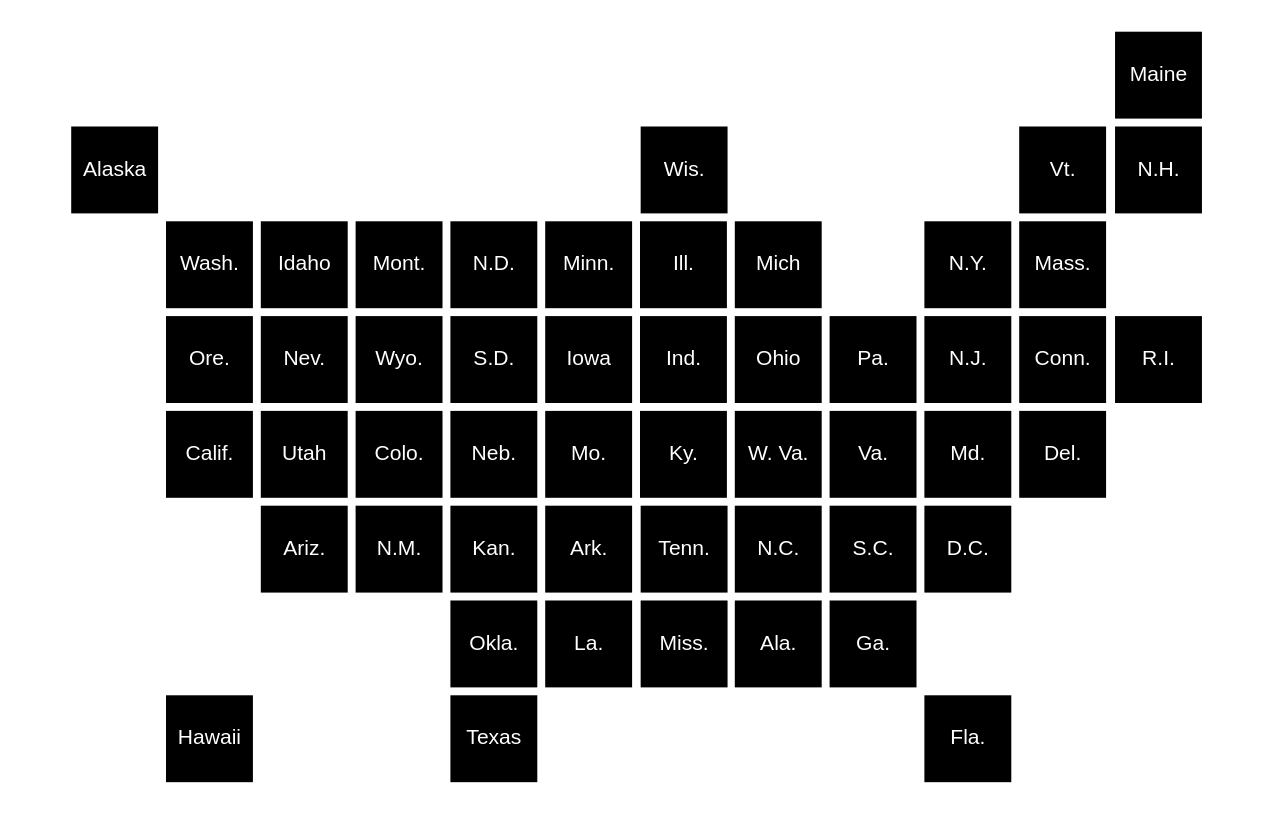
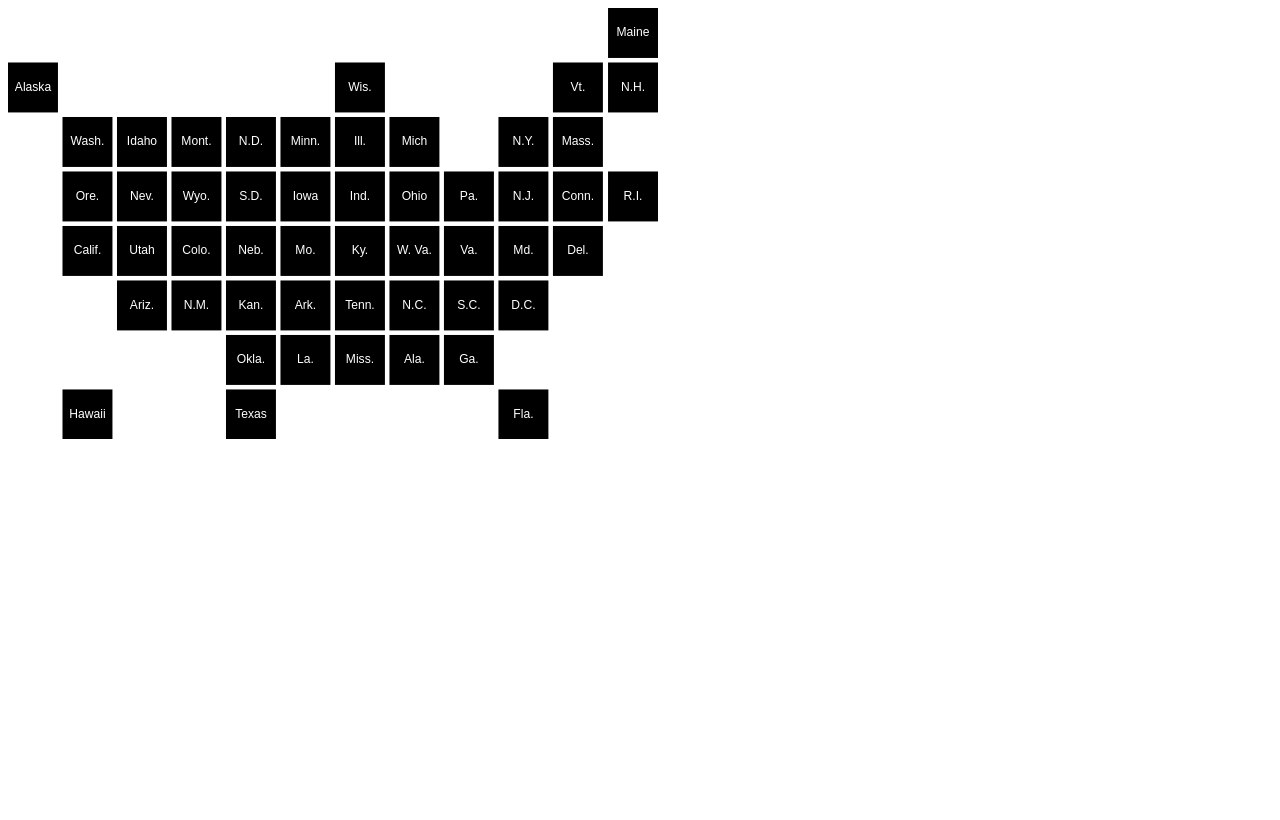
Before and after one commit to charliesmart/d3-square-tile-map, a plain HTML site: page index.html in a window 1280 px wide. Drawn offline with nearby package versions, Linux system fonts and the light colour scheme.

Commit message:
Make height auto-set based on width

```diff
--- a/index.html
+++ b/index.html
@@ -5,8 +5,9 @@
         <script src="/square-tile-map.js"></script>
     </head>
     <body>
+        <div class="map-container" style="width: 650;"></div>
         <script>
-            d3.squareMap.setColors('Blues').drawMap('body');
+            d3.squareMap.setColors('Blues').drawMap('.map-container');
         </script>
     </body>
 </html>
--- a/square-tile-map.js
+++ b/square-tile-map.js
@@ -1,7 +1,6 @@
 (function() {
     d3.squareMap = {
         width: null,
-        height: null,
         colorSet: 'Blues',
         colorNumber: 6,
         labels: true,
@@ -12,8 +11,8 @@
                 "abbr": "AK",
                 "full": "Alaska",
                 "ap": "Alaska",
-                "x": 48,
-                "y": 90,
+                "x": 0,
+                "y": 72,
                 "w": 66,
                 "h": 66
             },
@@ -21,8 +20,8 @@
                 "abbr": "AL",
                 "full": "Alabama",
                 "ap": "Ala.",
-                "x": 552,
-                "y": 450,
+                "x": 504,
+                "y": 432,
                 "w": 66,
                 "h": 66
             },
@@ -30,8 +29,8 @@
                 "abbr": "AR",
                 "full": "Arkansas",
                 "ap": "Ark.",
-                "x": 408,
-                "y": 378,
+                "x": 360,
+                "y": 360,
                 "w": 66,
                 "h": 66
             },
@@ -39,8 +38,8 @@
                 "abbr": "AZ",
                 "full": "Arizona",
                 "ap": "Ariz.",
-                "x": 192,
-                "y": 378,
+                "x": 144,
+                "y": 360,
                 "w": 66,
                 "h": 66
             },
@@ -48,8 +47,8 @@
                 "abbr": "CA",
                 "full": "California",
                 "ap": "Calif.",
-                "x": 120,
-                "y": 306,
+                "x": 72,
+                "y": 288,
                 "w": 66,
                 "h": 66
             },
@@ -57,8 +56,8 @@
                 "abbr": "CO",
                 "full": "Colorado",
                 "ap": "Colo.",
-                "x": 264,
-                "y": 306,
+                "x": 216,
+                "y": 288,
                 "w": 66,
                 "h": 66
             },
@@ -66,8 +65,8 @@
                 "abbr": "CT",
                 "full": "Connecticut",
                 "ap": "Conn.",
-                "x": 768,
-                "y": 234,
+                "x": 720,
+                "y": 216,
                 "w": 66,
                 "h": 66
             },
@@ -75,8 +74,8 @@
                 "abbr": "DC",
                 "full": "Washington, D.C.",
                 "ap": "D.C.",
-                "x": 696,
-                "y": 378,
+                "x": 648,
+                "y": 360,
                 "w": 66,
                 "h": 66
             },
@@ -84,8 +83,8 @@
                 "abbr": "DE",
                 "full": "Delaware",
                 "ap": "Del.",
-                "x": 768,
-                "y": 306,
+                "x": 720,
+                "y": 288,
                 "w": 66,
                 "h": 66
             },
@@ -93,8 +92,8 @@
                 "abbr": "FL",
                 "full": "Florida",
                 "ap": "Fla.",
-                "x": 696,
-                "y": 522,
+                "x": 648,
+                "y": 504,
                 "w": 66,
                 "h": 66
             },
@@ -102,8 +101,8 @@
                 "abbr": "GA",
                 "full": "Georgia",
                 "ap": "Ga.",
-                "x": 624,
-                "y": 450,
+                "x": 576,
+                "y": 432,
                 "w": 66,
                 "h": 66
             },
@@ -111,320 +110,320 @@
                 "abbr": "HI",
                 "full": "Hawaii",
                 "ap": "Hawaii",
-                "x": 120,
-                "y": 522,
+                "x": 72,
+                "y": 504,
                 "w": 66,
                 "h": 66
             },
             "IA": {
                 "full": "Iowa",
                 "ap": "Iowa",
-                "x": 408,
-                "y": 234,
+                "x": 360,
+                "y": 216,
                 "w": 66,
                 "h": 66
             },
             "ID": {
                 "full": "Idaho",
                 "ap": "Idaho",
-                "x": 192,
-                "y": 162,
+                "x": 144,
+                "y": 144,
                 "w": 66,
                 "h": 66
             },
             "IL": {
                 "full": "Illinois",
                 "ap": "Ill.",
-                "x": 480,
-                "y": 162,
+                "x": 432,
+                "y": 144,
                 "w": 66,
                 "h": 66
             },
             "IN": {
                 "full": "Indiana",
                 "ap": "Ind.",
-                "x": 480,
-                "y": 234,
+                "x": 432,
+                "y": 216,
                 "w": 66,
                 "h": 66
             },
             "KS": {
                 "full": "Kansas",
                 "ap": "Kan.",
-                "x": 336,
-                "y": 378,
+                "x": 288,
+                "y": 360,
                 "w": 66,
                 "h": 66
             },
             "KY": {
                 "full": "Kentucky",
                 "ap": "Ky.",
-                "x": 480,
-                "y": 306,
+                "x": 432,
+                "y": 288,
                 "w": 66,
                 "h": 66
             },
             "LA": {
                 "full": "Louisiana",
                 "ap": "La.",
-                "x": 408,
-                "y": 450,
+                "x": 360,
+                "y": 432,
                 "w": 66,
                 "h": 66
             },
             "MA": {
                 "full": "Massachusetts",
                 "ap": "Mass.",
-                "x": 768,
-                "y": 162,
+                "x": 720,
+                "y": 144,
                 "w": 66,
                 "h": 66
             },
             "MD": {
                 "full": "Maryland",
                 "ap": "Md.",
-                "x": 696,
-                "y": 306,
+                "x": 648,
+                "y": 288,
                 "w": 66,
                 "h": 66
             },
             "ME": {
                 "full": "Maine",
                 "ap": "Maine",
-                "x": 840.8,
-                "y": 18,
+                "x": 792.8,
+                "y": 0,
                 "w": 66,
                 "h": 66
             },
             "MI": {
                 "full": "Michigan",
                 "ap": "Mich",
-                "x": 552,
-                "y": 162,
+                "x": 504,
+                "y": 144,
                 "w": 66,
                 "h": 66
             },
             "MN": {
                 "full": "Minnesota",
                 "ap": "Minn.",
-                "x": 408,
-                "y": 162,
+                "x": 360,
+                "y": 144,
                 "w": 66,
                 "h": 66
             },
             "MO": {
                 "full": "Missouri",
                 "ap": "Mo.",
-                "x": 408,
-                "y": 306,
+                "x": 360,
+                "y": 288,
                 "w": 66,
                 "h": 66
             },
             "MS": {
                 "full": "Mississippi",
                 "ap": "Miss.",
-                "x": 480.5,
-                "y": 450,
+                "x": 432,
+                "y": 432,
                 "w": 66,
                 "h": 66
             },
             "MT": {
                 "full": "Montana",
                 "ap": "Mont.",
-                "x": 264,
-                "y": 162,
+                "x": 216,
+                "y": 144,
                 "w": 66,
                 "h": 66
             },
             "NC": {
                 "full": "North Carolina",
                 "ap": "N.C.",
-                "x": 552,
-                "y": 378,
+                "x": 504,
+                "y": 360,
                 "w": 66,
                 "h": 66
             },
             "ND": {
                 "full": "North Dakota",
                 "ap": "N.D.",
-                "x": 336,
-                "y": 162,
+                "x": 288,
+                "y": 144,
                 "w": 66,
                 "h": 66
             },
             "NE": {
                 "full": "Nebraska",
                 "ap": "Neb.",
-                "x": 336,
-                "y": 306,
+                "x": 288,
+                "y": 288,
                 "w": 66,
                 "h": 66
             },
             "NH": {
                 "full": "New Hampshire",
                 "ap": "N.H.",
-                "x": 840.8,
-                "y": 90,
+                "x": 792.8,
+                "y": 72,
                 "w": 66,
                 "h": 66
             },
             "NJ": {
                 "full": "New Jersey",
                 "ap": "N.J.",
-                "x": 696,
-                "y": 234,
+                "x": 648,
+                "y": 216,
                 "w": 66,
                 "h": 66
             },
             "NM": {
                 "full": "New Mexico",
                 "ap": "N.M.",
-                "x": 264,
-                "y": 378,
+                "x": 216,
+                "y": 360,
                 "w": 66,
                 "h": 66
             },
             "NV": {
                 "full": "Nevada",
                 "ap": "Nev.",
-                "x": 192,
-                "y": 234,
+                "x": 144,
+                "y": 216,
                 "w": 66,
                 "h": 66
             },
             "NY": {
                 "full": "New York",
                 "ap": "N.Y.",
-                "x": 696,
-                "y": 162,
+                "x": 648,
+                "y": 144,
                 "w": 66,
                 "h": 66
             },
             "OH": {
                 "full": "Ohio",
                 "ap": "Ohio",
-                "x": 552,
-                "y": 234,
+                "x": 504,
+                "y": 216,
                 "w": 66,
                 "h": 66
             },
             "OK": {
                 "full": "Oklahoma",
                 "ap": "Okla.",
-                "x": 336,
-                "y": 450,
+                "x": 288,
+                "y": 432,
                 "w": 66,
                 "h": 66
             },
             "OR": {
                 "full": "Oregon",
                 "ap": "Ore.",
-                "x": 120,
-                "y": 234,
+                "x": 72,
+                "y": 216,
                 "w": 66,
                 "h": 66
             },
             "PA": {
                 "full": "Pennsylvania",
                 "ap": "Pa.",
-                "x": 624,
-                "y": 234,
+                "x": 576,
+                "y": 216,
                 "w": 66,
                 "h": 66
             },
             "RI": {
                 "full": "Rhode Island",
                 "ap": "R.I.",
-                "x": 840.8,
-                "y": 234,
+                "x": 792.8,
+                "y": 216,
                 "w": 66,
                 "h": 66
             },
             "SC": {
                 "full": "South Carolina",
                 "ap": "S.C.",
-                "x": 624,
-                "y": 378,
+                "x": 576,
+                "y": 360,
                 "w": 66,
                 "h": 66
             },
             "SD": {
                 "full": "South Dakota",
                 "ap": "S.D.",
-                "x": 336,
-                "y": 234,
+                "x": 288,
+                "y": 216,
                 "w": 66,
                 "h": 66
             },
             "TN": {
                 "full": "Tennessee",
                 "ap": "Tenn.",
-                "x": 480.5,
-                "y": 378,
+                "x": 432,
+                "y": 360,
                 "w": 66,
                 "h": 66
             },
             "TX": {
                 "full": "Texas",
                 "ap": "Texas",
-                "x": 336,
-                "y": 522,
+                "x": 288,
+                "y": 504,
                 "w": 66,
                 "h": 66
             },
             "UT": {
                 "full": "Utah",
                 "ap": "Utah",
-                "x": 192,
-                "y": 306,
+                "x": 144,
+                "y": 288,
                 "w": 66,
                 "h": 66
             },
             "VA": {
                 "full": "Virginia",
                 "ap": "Va.",
-                "x": 624,
-                "y": 306,
+                "x": 576,
+                "y": 288,
                 "w": 66,
                 "h": 66
             },
             "VT": {
                 "full": "Vermont",
                 "ap": "Vt.",
-                "x": 768,
-                "y": 90,
+                "x": 720,
+                "y": 72,
                 "w": 66,
                 "h": 66
             },
             "WA": {
                 "full": "Washington",
                 "ap": "Wash.",
-                "x": 120,
-                "y": 162,
+                "x": 72,
+                "y": 144,
                 "w": 66,
                 "h": 66
             },
             "WI": {
                 "full": "Wisconsin",
                 "ap": "Wis.",
-                "x": 480.5,
-                "y": 90,
+                "x": 432,
+                "y": 72,
                 "w": 66,
                 "h": 66
             },
             "WV": {
                 "full": "West Virginia",
                 "ap": "W. Va.",
-                "x": 552,
-                "y": 306,
+                "x": 504,
+                "y": 288,
                 "w": 66,
                 "h": 66
             },
             "WY": {
                 "full": "Wyoming",
                 "ap": "Wyo.",
-                "x": 264,
-                "y": 234,
+                "x": 216,
+                "y": 216,
                 "w": 66,
                 "h": 66
             }
@@ -432,16 +431,14 @@
         drawMap: function(selector) {
             var globalThis = this;
             if (!this.width) {
-                this.width = d3.select(selector).attr('width');
-            }
-            if (!this.height) {
-                this.height = d3.select(selector).attr('height');
+                this.width = d3.select(selector).node().getBoundingClientRect().width;
+                this.height = this.width * 0.66371681415;
             }
             var mapSvg = d3.select(selector)
                 .append('svg')
                 .attr('width', this.width)
                 .attr('height', this.height)
-                .attr('viewBox', '0 0 960 611');
+                .attr('viewBox', '0 0 858.8 570');
 
             var map = mapSvg.selectAll('rect')
                 .data(d3.values(this.stateData))
@@ -483,10 +480,7 @@
         },
         setWidth: function(width) {
             this.width = width;
-            return this;
-        },
-        setHeight: function(height) {
-            this.height = height;
+            this.height = this.width * 0.66371681415;
             return this;
         }
     }
```
